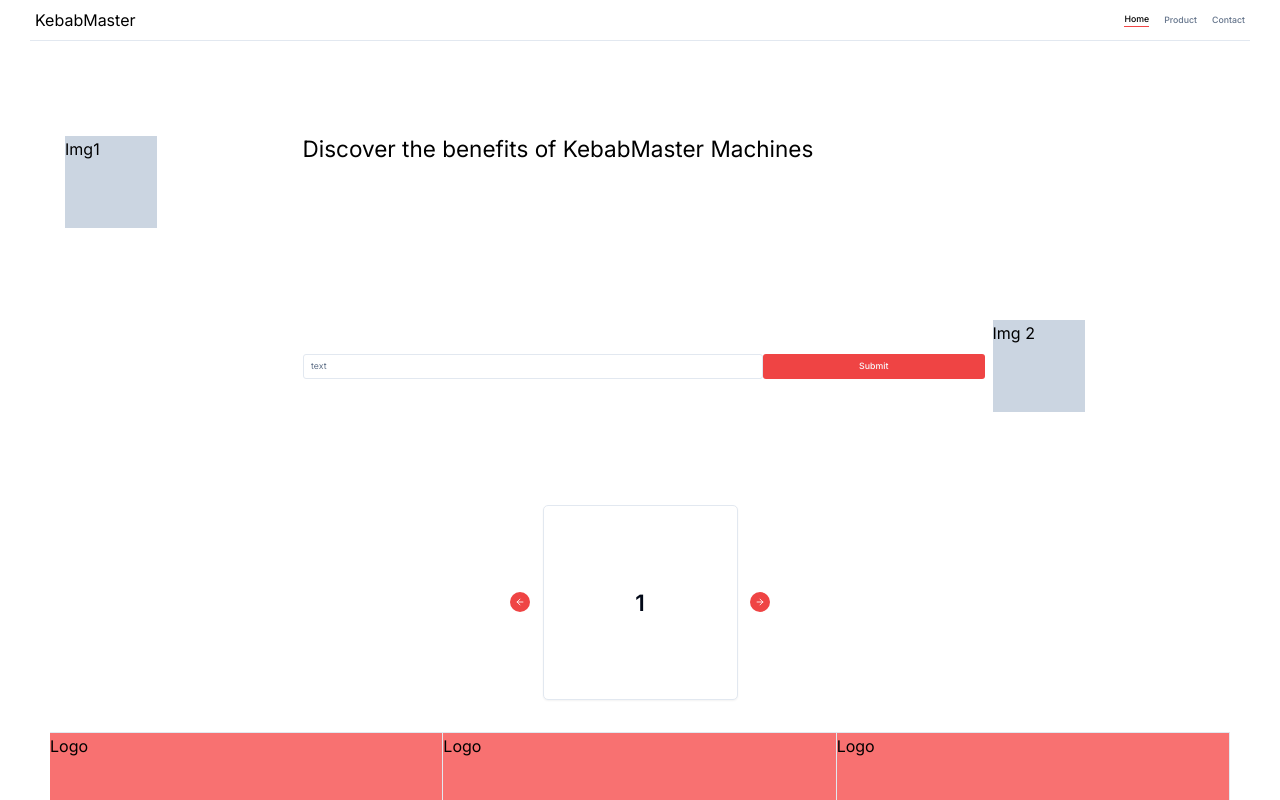
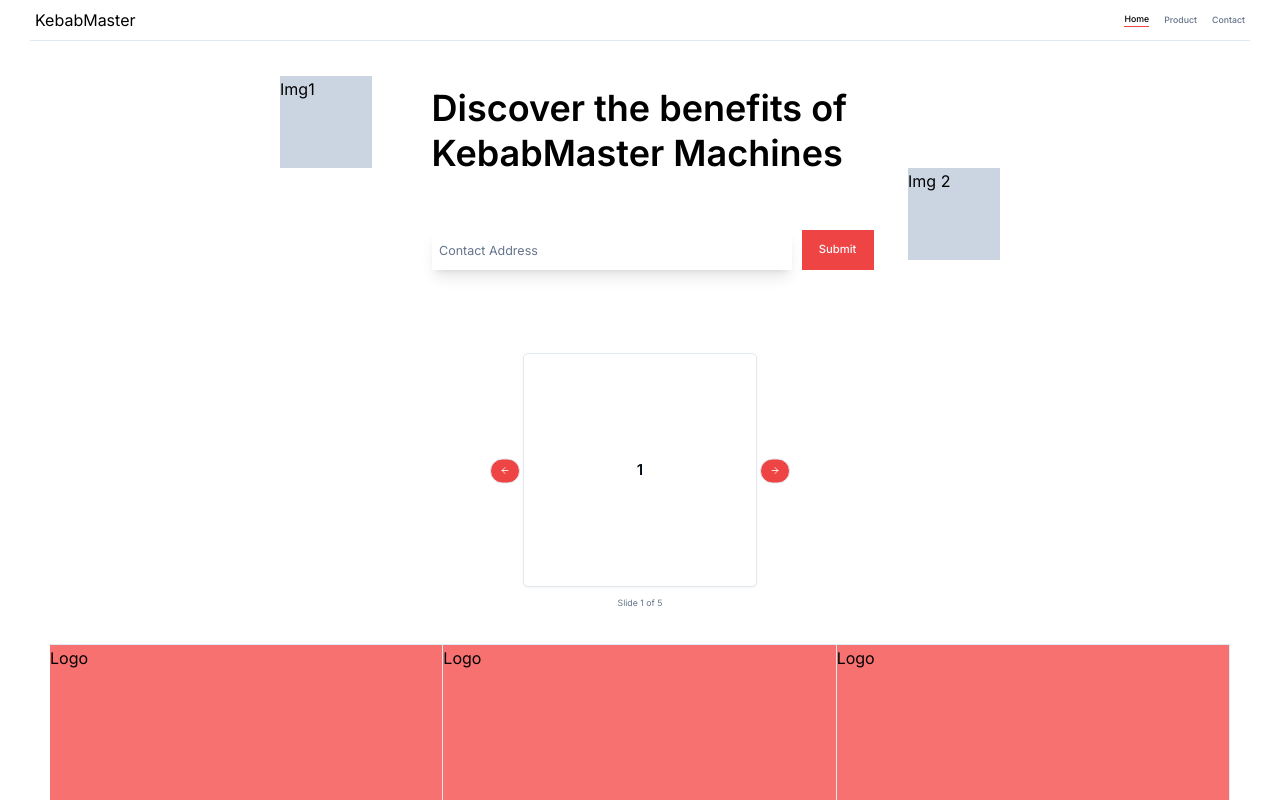
Before and after one commit to kyenideniz/kebab-master, a Next.js app: page / in a window 1280 px wide. Shown: the top 800 px of the page. Built offline with nearby package versions, Linux system fonts and the light colour scheme.

Commit message:
home layout fixation started

```diff
--- a/app/(routes)/page.tsx
+++ b/app/(routes)/page.tsx
@@ -3,6 +3,8 @@ import { EmblaOptionsType } from 'embla-carousel'
 import { Button } from "@/components/ui/button";
 import EmblaCarousel from "@/components/ui/emblaCorousel/heightCorousel";
 import { Input } from "@/components/ui/input";
+
+import '@/components/ui/emblaCorousel/css/base.css'
 
 export default function Home() {
 
@@ -11,18 +13,30 @@ const SLIDE_COUNT = 5
 const SLIDES = Array.from(Array(SLIDE_COUNT).keys())
 
   return (
-    <div className="p-2 ">
-      <div className="p-12">
-        <div className="pt-24 grid grid-cols-5 grid-rows-3 w-full min-h-[300px] space-x-3 items-center justify-center">
-          <div className="h-[92px] w-[92px] bg-slate-300 col-start-1 col-span-1 row-start-1">Img1</div>
-          <div className="h-full col-span-3 w-full col-start-2 row-start-1 row-span-5 text-4xl">
-            Discover the benefits of KebabMaster Machines
+    <div className="p-2 w-full">
+      <div className="p-12 w-full items-center justify-center flex">
+        <div className="max-w-6xl grid grid-cols-5 grid-rows-2 w-full space-x-3 relative ">
+          <div className="h-[92px] w-[92px] bg-slate-300 col-start-1 col-span-1 row-start-1 left-0 top-0">
+            Img1
           </div>
-            <div className="h-[92px] w-[92px] bg-slate-300 col-start-5 row-start-3">Img 2</div>
 
-              <Input placeholder="text" className="w-full border col-span-2 col-start-2 row-start-3" />
-              <Button className="bg-red-500 col-span-1 row-start-3 col-start-4">Submit</Button>
+          <div className=" col-span-3  col-start-2 row-start-1 row-span-2 absolute top-8 ">
+            <div className="text-justify font-[600] pb-8 text-[36px] w-full text-4xl">
+              Discover the benefits of
+            </div>
+            <div className=" text-justify font-[600] text-[36px] w-full text-4xl">
+              KebabMaster Machines
+            </div>
+          </div>
 
+          <div className="h-[92px] w-[92px] bg-slate-300 col-start-5 row-start-2 absolute right-0 bottom-0">
+            Img 2
+          </div>
+
+          <div className="space-x-4 col-span-3 w-full col-start-2 row-start-2 row-span-1 absolute -bottom-4 grid grid-cols-12 ">
+            <Input placeholder="Contact Address" className="col-span-10 w-full h-16 rounded-none text-xl shadow-lg border-0" />
+            <Button className=" bg-red-500 col-span-2 h-16 w-full text-lg rounded-none">Submit</Button>
+          </div>
         </div>
       </div>
 
@@ -77,9 +91,9 @@ const SLIDES = Array.from(Array(SLIDE_COUNT).keys())
           </div>
         </div>
         <div>
-        <div className="items-center justify-center max-h-[190px] aspect-square bg-gray-400">
-          12
-        </div>
+          <div className="items-center justify-center max-h-[190px] aspect-square bg-gray-400">
+            12
+          </div>
         </div>
       </div>
     </div>
--- a/app/layout.tsx
+++ b/app/layout.tsx
@@ -1,8 +1,14 @@
 import './globals.css'
-import { Inter } from 'next/font/google'
+import { Titillium_Web as Font } from 'next/font/google'
 import { Metadata } from 'next'
 
-const inter = Inter({ subsets: ["latin"] });
+const font = Font({
+    weight: ['200', '300', '400', '600', '700', '900'],
+    style: ['normal', 'italic'],
+    subsets: ['latin'],
+    display: 'swap',
+    fallback: ['Arial', 'sans-serif']
+ });
 
 export const metadata: Metadata = {
   title: "Admin Eurolines",
@@ -16,7 +22,7 @@ export default function RootLayout({
 }>) {
   return (
     <html lang="en">
-      <body className={inter.className && "w-full h-full"}>
+      <body className={font.className && "w-full h-full"}>
             {children}
         </body>
     </html>
--- a/components/homeCorousel.tsx
+++ b/components/homeCorousel.tsx
@@ -1,8 +1,11 @@
+"use client"
+
 import * as React from "react"
 
 import { Card, CardContent } from "@/components/ui/card"
 import {
   Carousel,
+  CarouselApi,
   CarouselContent,
   CarouselItem,
   CarouselNext,
@@ -10,25 +13,45 @@ import {
 } from "@/components/ui/carousel"
 
 export function HomeCorousel() {
+  const [api, setApi] = React.useState<CarouselApi>()
+  const [current, setCurrent] = React.useState(0)
+  const [count, setCount] = React.useState(0)
+
+  React.useEffect(() => {
+    if (!api) {
+      return
+    }
+
+    setCount(api.scrollSnapList().length)
+    setCurrent(api.selectedScrollSnap() + 1)
+
+    api.on("select", () => {
+      setCurrent(api.selectedScrollSnap() + 1)
+    })
+  }, [api])
+
   return (
-    <Carousel className="w-full max-w-xs" opts={{
-        loop: true,
-      }}>
-      <CarouselContent>
-        {Array.from({ length: 4 }).map((_, index) => (
-          <CarouselItem key={index} className="">
+    <div>
+      <Carousel className="w-fullh-full max-w-[840px]" opts={{loop: true}} setApi={setApi}>
+        <CarouselContent className="-ml-1">
+          {Array.from({ length: 5 }).map((_, index) => (
+            <CarouselItem key={index} className="pl-1 max-w-[840px] h-full aspect-square">
               <div className="p-1">
                 <Card>
-                <CardContent className="flex aspect-square items-center justify-center p-6">
-                  <span className="text-4xl font-semibold">{index + 1}</span>
+                  <CardContent className="flex w-full aspect-square items-center justify-center p-6">
+                    <span className="text-2xl font-semibold">{index + 1}</span>
                   </CardContent>
                 </Card>
               </div>
             </CarouselItem>
           ))}
         </CarouselContent>
-      <CarouselPrevious className="bg-red-500 border-0 text-white" />
-      <CarouselNext className="bg-red-500 border-0 text-white"/>
+        <CarouselPrevious className="h-10 bg-red-500 w-12 text-white hover:bg-red-500 hover:text-white"/>
+        <CarouselNext className="h-10 bg-red-500 w-12 text-white hover:bg-red-500 hover:text-white" />
       </Carousel>
+      <div className="py-2 text-center text-sm text-muted-foreground">
+        Slide {current} of {count}
+      </div>
+  </div>
   )
 }
--- a/components/ui/emblaCorousel/heightCorousel.tsx
+++ b/components/ui/emblaCorousel/heightCorousel.tsx
@@ -14,7 +14,6 @@ import {
 } from './arrowButton'
 import { DotButton, useDotButton } from './dotButton'
 import './css/embla.css'
-import './css/base.css'
 
 const TWEEN_FACTOR_BASE = 0.52
 
```
Lines whose indentation alone changed are shown as unchanged.
